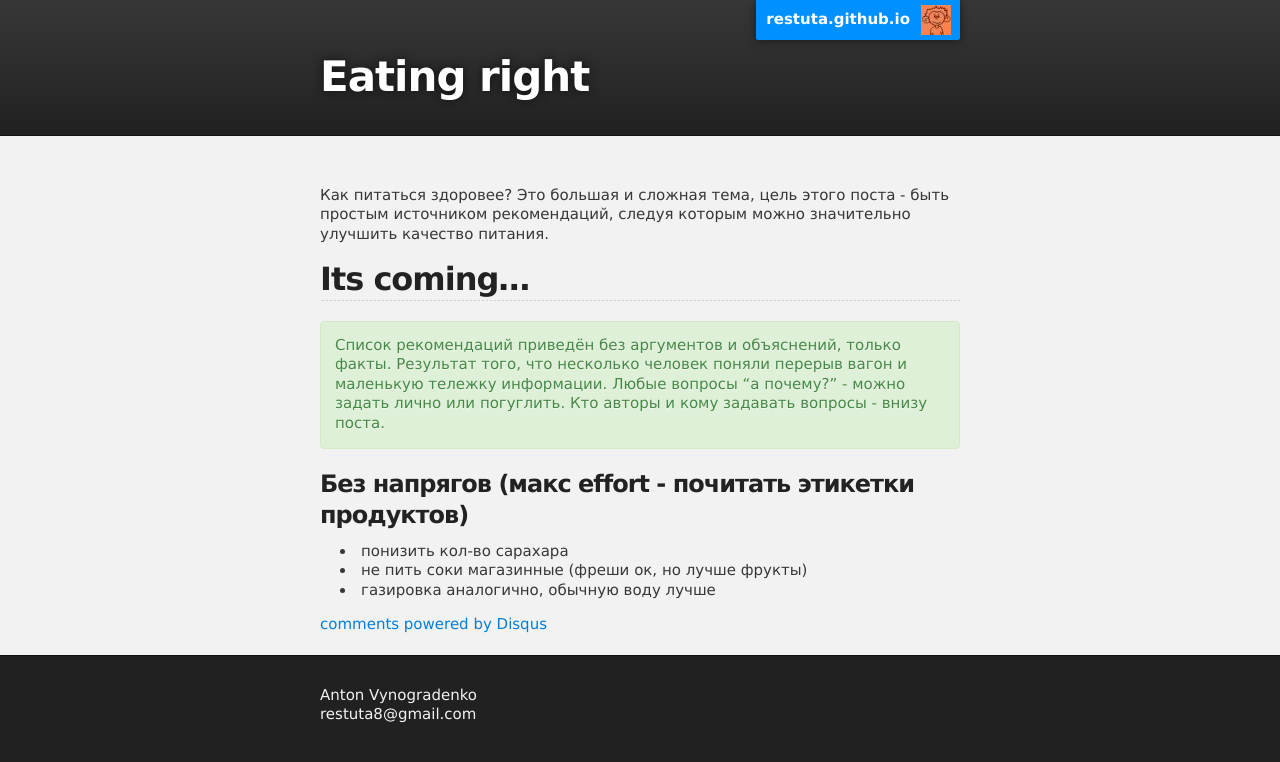
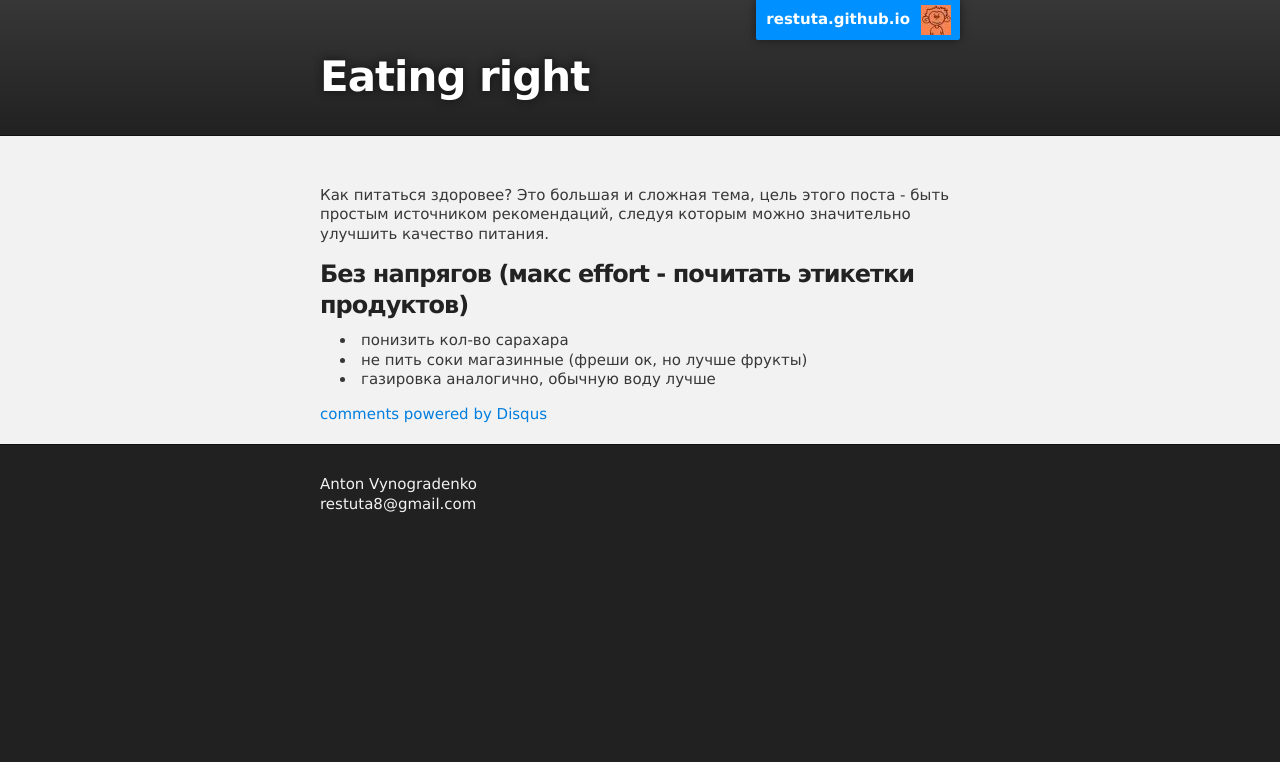
Before and after one commit to Restuta/restuta.github.io, a Jekyll site: the page built from _posts/2013-06-11-eating-right.md, in a window 1280 px wide. Shown: the top 762 px of the page. Built offline with Jekyll 4.4.1, drawn with Linux system fonts in a browser that asks for light colours; comment, search, counter and statistics services are not loaded.

Commit message:
updated eating right post

```diff
--- a/_posts/2013-06-11-eating-right.md
+++ b/_posts/2013-06-11-eating-right.md
@@ -5,10 +5,6 @@ title: Eating right
 
 Как питаться здоровее? Это большая и сложная тема, цель этого поста - быть простым источником рекомендаций, следуя которым можно значительно улучшить качество питания.
 
-##Its coming...
-<blockquote class="block green-block">
- 	<p>Список рекомендаций приведён без аргументов и объяснений, только факты. Результат того, что несколько человек поняли перерыв вагон и маленькую тележку информации. Любые вопросы “а почему?” - можно задать лично или погуглить. Кто авторы и кому задавать вопросы - внизу поста.</p>
-</blockquote>
 
 ###Без напрягов (макс effort - почитать этикетки продуктов)
 * понизить кол-во сарахара
```
